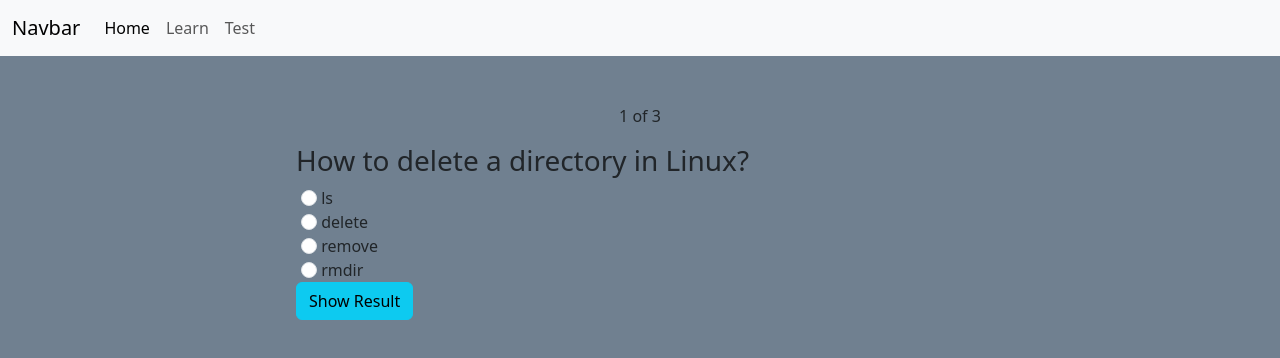
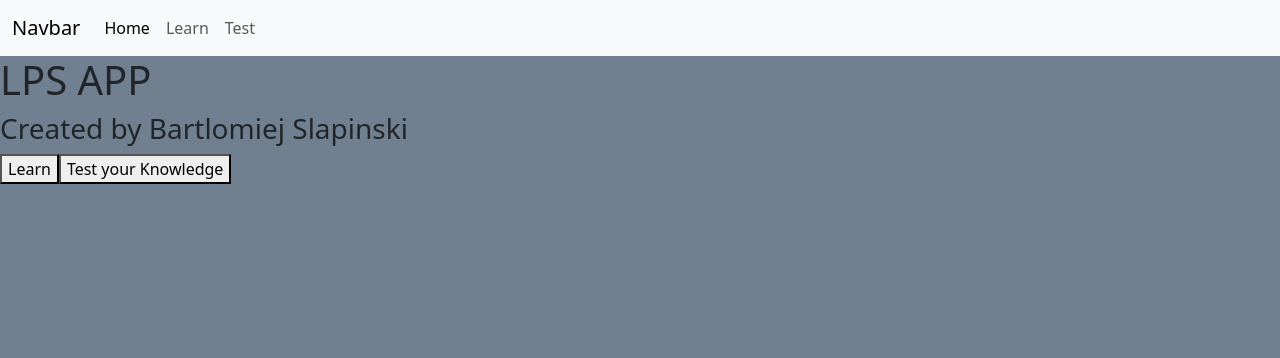
Before and after one commit to Bartheus/Test-Simulator, an Angular app: page /home in a window 1280 px wide. Before the commit this address led to /. Shown: the top 358 px of the page. Built offline with nearby package versions, Linux system fonts and the light colour scheme.

Commit message:
added test component template, added new component home and implemented routing

```diff
--- a/src/app/app-routing.module.ts
+++ b/src/app/app-routing.module.ts
@@ -1,7 +1,28 @@
 import { NgModule } from '@angular/core';
 import { RouterModule, Routes } from '@angular/router';
+import { QuestionLearnComponent } from './question-learn/question-learn.component';
+import { TestComponent } from './test/test.component';
+import { HomeComponent } from './home/home.component';
+const routes: Routes = [
+  {
+    path:'',
+    redirectTo: 'home',
+    pathMatch: 'full'
+  },
+  {
+    path: 'home',
+    component: HomeComponent
+  },
+  {
+    path: 'question-learn',
+    component: QuestionLearnComponent,
 
-const routes: Routes = [];
+  },
+  {
+    path: 'test',
+    component: TestComponent
+  }
+];
 
 @NgModule({
   imports: [RouterModule.forRoot(routes)],
--- a/src/app/app.component.html
+++ b/src/app/app.component.html
@@ -1,3 +1,2 @@
 <app-navigation-bar></app-navigation-bar>
-<app-question-learn></app-question-learn>
 <router-outlet></router-outlet>
--- /dev/null
+++ b/src/app/home/home.component.html
@@ -0,0 +1,4 @@
+<h1>LPS APP</h1>
+<h3>Created by Bartlomiej Slapinski</h3>
+<button>Learn</button>
+<button>Test your Knowledge</button>
--- /dev/null
+++ b/src/app/home/home.component.ts
@@ -0,0 +1,15 @@
+import { Component, OnInit } from '@angular/core';
+
+@Component({
+  selector: 'app-home',
+  templateUrl: './home.component.html',
+  styleUrls: ['./home.component.css']
+})
+export class HomeComponent implements OnInit {
+
+  constructor() { }
+
+  ngOnInit(): void {
+  }
+
+}
--- a/src/app/navigation-bar/navigation-bar.component.html
+++ b/src/app/navigation-bar/navigation-bar.component.html
@@ -10,10 +10,10 @@
           <a class="nav-link active" aria-current="page" href="#">Home</a>
         </li>
         <li class="nav-item">
-          <a class="nav-link" href="#">Learn</a>
+          <a [routerLink]="['/question-learn']" class="nav-link" href="#">Learn</a>
         </li>
         <li class="nav-item">
-          <a class="nav-link" href="#">Test</a>
+          <a [routerLink]="['/test']" class="nav-link" href="#">Test</a>
         </li>
       </ul>
     </div>
--- /dev/null
+++ b/src/app/test/test.component.html
@@ -0,0 +1,8 @@
+<div class="container p-5 ">
+  <div class="row">
+    <div class = "col-sm-8 offset-2">
+      <button>Partial Test</button>
+      <button>Full Test</button>
+    </div>
+  </div>
+</div>
--- /dev/null
+++ b/src/app/test/test.component.ts
@@ -0,0 +1,15 @@
+import { Component, OnInit } from '@angular/core';
+
+@Component({
+  selector: 'app-test',
+  templateUrl: './test.component.html',
+  styleUrls: ['./test.component.css']
+})
+export class TestComponent implements OnInit {
+
+  constructor() { }
+
+  ngOnInit(): void {
+  }
+
+}
```
Also changed, not shown: src/app/app.module.ts (+5 -2 lines), src/app/home/home.component.css (added), src/app/test/test.component.css (added), 2 other files (tests, documents, lock files or other folders).
